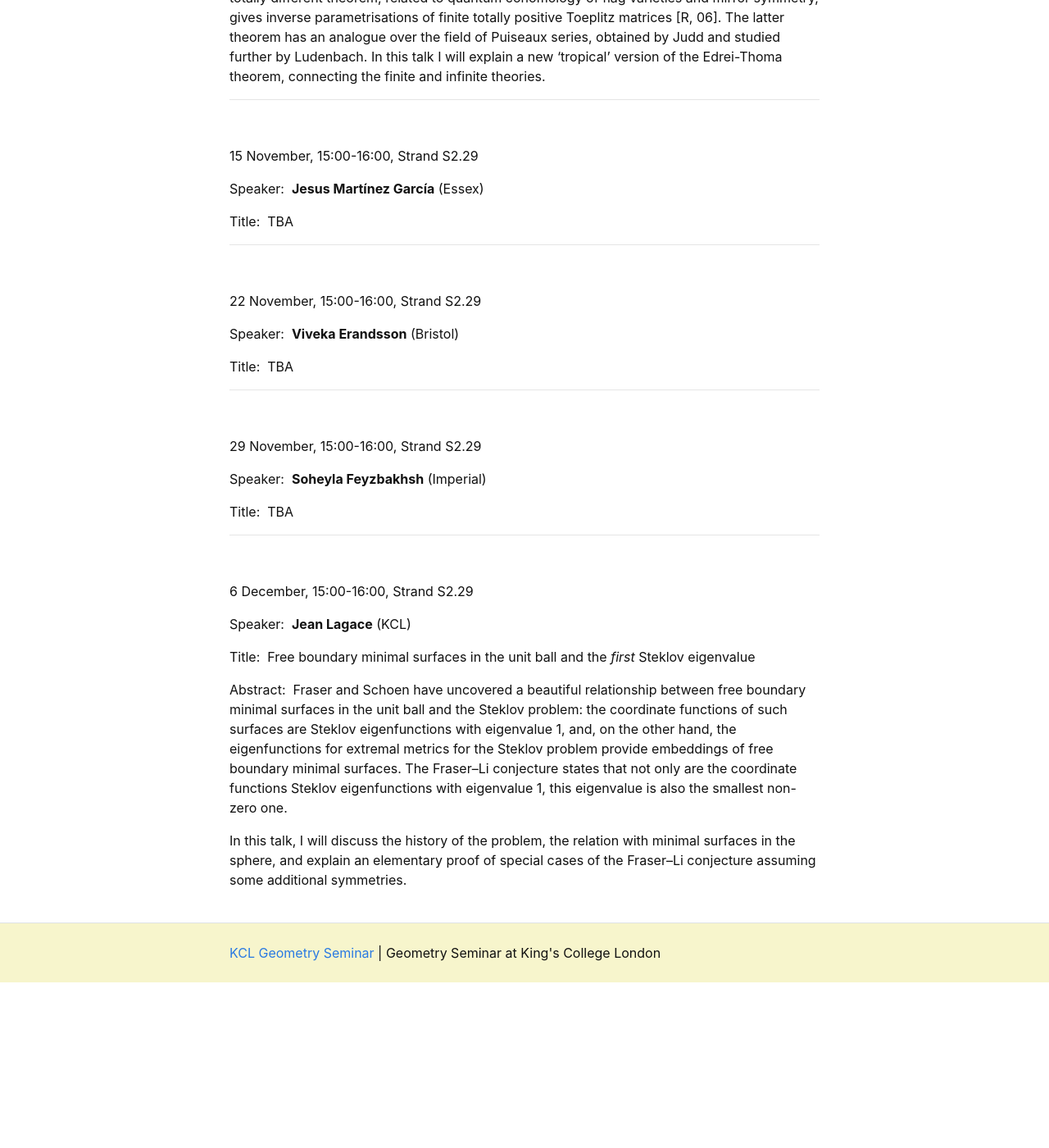
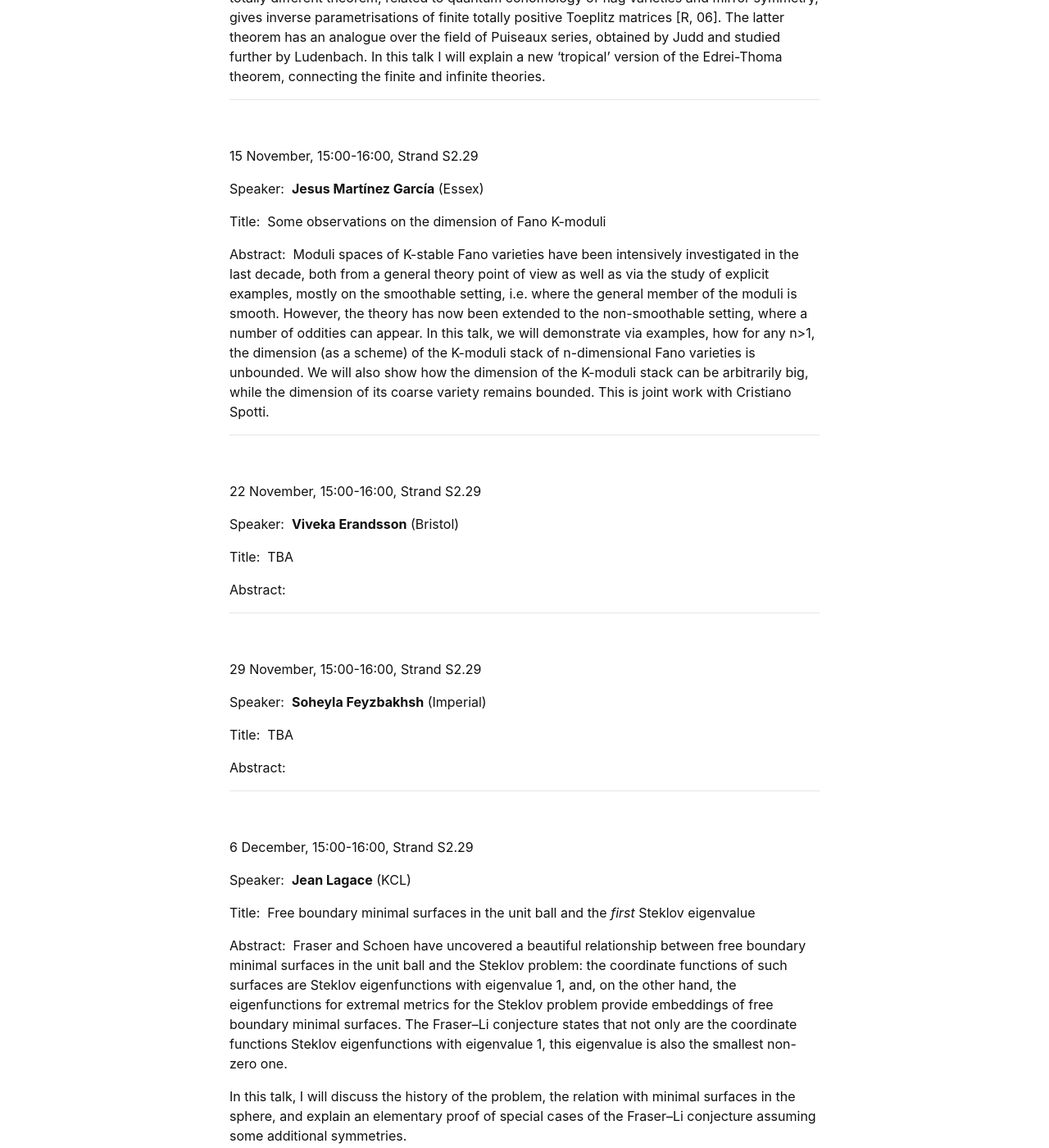
Before and after one commit to kcl-geometry-seminar/kcl-geometry-seminar.github.io, a Jekyll site: the page built from pages/index.md, in a window 1280 px wide and 1400 px high, scrolled down 2013 px. Shown: the whole window at 82% size. Built offline with Jekyll 4.4.1, drawn with Linux system fonts in a browser that asks for light colours; formulas are drawn with MathJax 3; a script that is not in the unit is left out; before the commit the page ends 3211 px from its top, so only the background shows below that.

Commit message:
Added Jesus's talk

```diff
--- a/pages/index.md
+++ b/pages/index.md
@@ -79,7 +79,9 @@ Abstract:&nbsp; The classical Edrei theorem from the 1950's gives a parametrisat
 
 Speaker:&nbsp; **Jesus Martínez García** (Essex)
 
-Title:&nbsp; TBA
+Title:&nbsp; Some observations on the dimension of Fano K-moduli
+
+Abstract:&nbsp; Moduli spaces of K-stable Fano varieties have been intensively investigated in the last decade, both from a general theory point of view as well as via the study of explicit examples, mostly on the smoothable setting, i.e. where the general member of the moduli is smooth. However, the theory has now been extended to the non-smoothable setting, where a number of oddities can appear. In this talk, we will demonstrate via examples, how for any n>1, the dimension (as a scheme) of the K-moduli stack of n-dimensional Fano varieties is unbounded. We will also show how the dimension of the K-moduli stack can be arbitrarily big, while the dimension of its coarse variety remains bounded. This is joint work with Cristiano Spotti.
 
 
 -----------------------------------------------------------
@@ -91,6 +93,8 @@ Speaker:&nbsp; **Viveka Erandsson** (Bristol)
 
 Title:&nbsp; TBA
 
+Abstract:&nbsp;
+
 -----------------------------------------------------------
 <br />
 
@@ -99,6 +103,8 @@ Title:&nbsp; TBA
 Speaker:&nbsp; **Soheyla Feyzbakhsh** (Imperial)
 
 Title:&nbsp; TBA
+
+Abstract:&nbsp;
 
 -----------------------------------------------------------
 <br />
```
